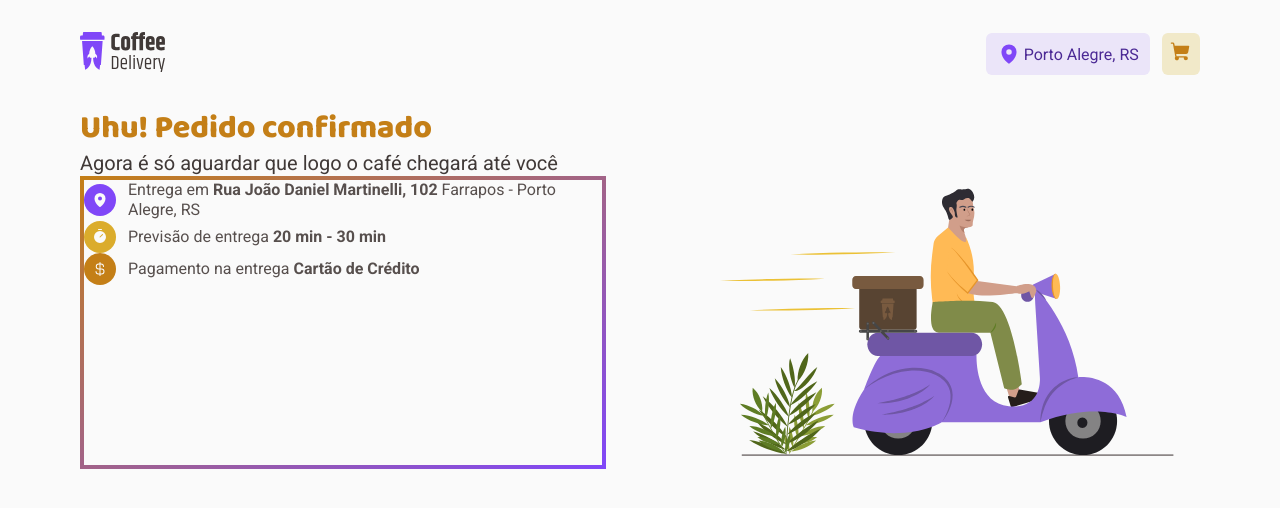
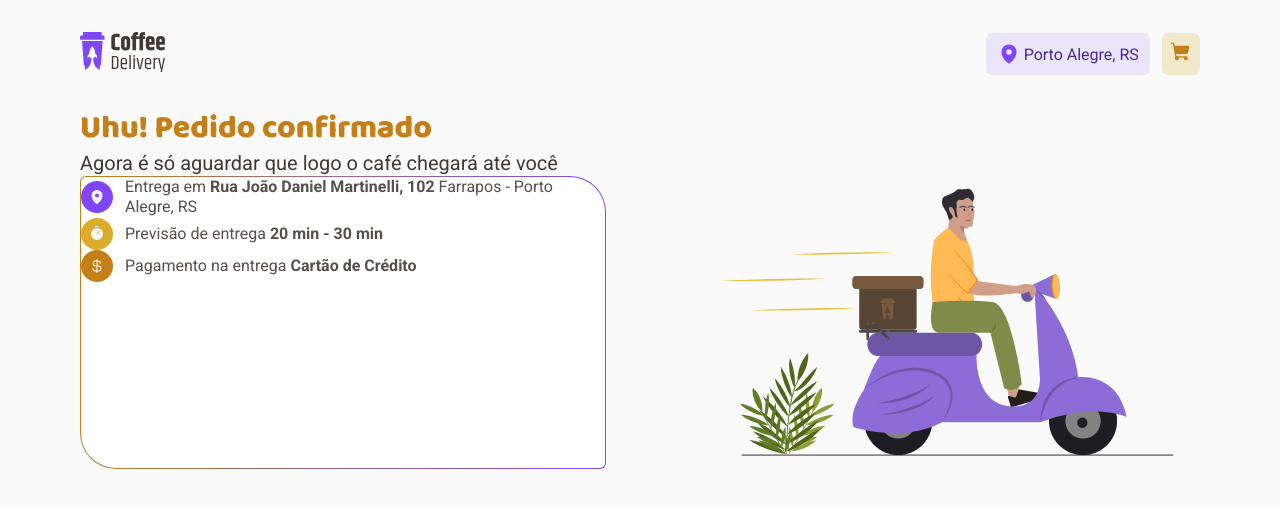
Before and after one commit to rnatu/coffee-delivery, a React (Vite) app: page /success in a window 1280 px wide. Shown: the top 508 px of the page. Built offline with nearby package versions, Linux system fonts and the light colour scheme.

Commit message:
feat: add border radius with gradient on OrderInfo

```diff
--- a/src/pages/Success/styles.ts
+++ b/src/pages/Success/styles.ts
@@ -16,9 +16,14 @@ export const SuccessContainer = styled.div`
 
 export const OrderInfo = styled.section`
   flex: 1;
-  border-width: 4px;
-  border-style: solid;
-  border-image: ${({ theme }) => css`
-  linear-gradient(to bottom right, ${theme.colors['brand-yellow-dark']}, ${theme.colors['brand-purple']}) 1;
+
+  //border radius with gradient
+  border: 1px double transparent;
+  border-radius: 6px 36px;
+  background-image: ${({ theme }) => css`
+  linear-gradient(white, white),
+  linear-gradient(to right, ${theme.colors['brand-yellow-dark']}, ${theme.colors['brand-purple']})
   `};
+  background-origin: border-box;
+  background-clip: content-box, border-box;
 `;
```
